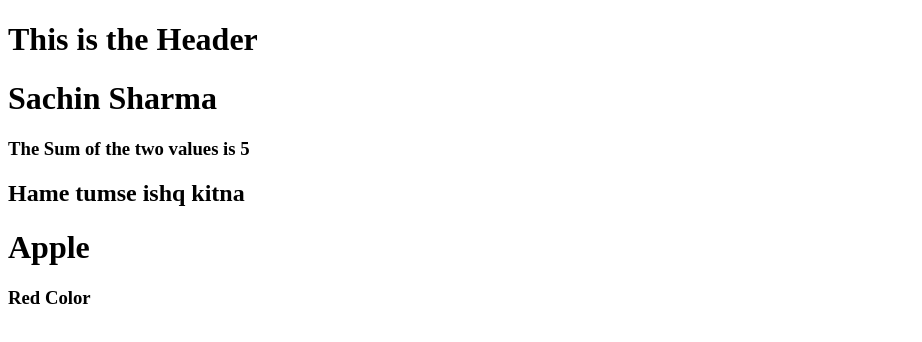
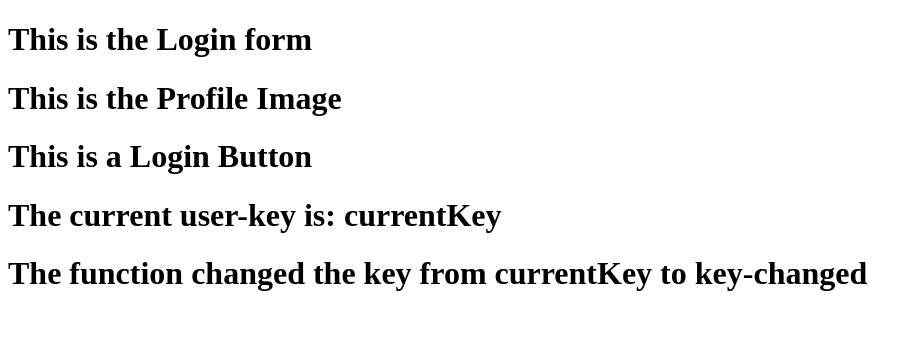
Before and after one commit to DeepCosmos532528am/learn-React, a React (Vite) app: page / in a window 1280 px wide. Shown: the top 342 px of the page, without its empty margins (0-922 px from the left). Built offline with nearby package versions, Linux system fonts and the light colour scheme.

Commit message:
add: importing and exporting components, types.

```diff
--- a/src/App.jsx
+++ b/src/App.jsx
@@ -1,45 +1,20 @@
-import Header from './Header.jsx'
+import Login from './UserComponents.jsx' //This is how the
+import { ProfileImage } from './UserComponents.jsx'; //This is how the named exports are imported, just wrap in curl braces
+import { LoginButton } from './UserComponents.jsx'
+//This is how the named exports are imported, just wrap in curl braces. Rest all is same
 
-//In react everything is Component in terms of builduing UI in React
+// can all use the inline importing as: import Login, {ProfileImage, LoginButton} from './UserComponents.jsx'
 
-function App() { //here it is a sample component and for components naming convention needed to be the
-  // first letter capital()(Pascal Naming Convention) to diffrentiate it from the function in JS. So app() for components is not allowed for sure here ;)
+import {userKey, changeUserKey} from './UserComponents.jsx'
 
- let addOfTwo = sum(2,3);
-
-  return (
-    <div>{/* this is not the html its JSX */}
-      <Header /> {/* //This is How the Component can be called.*/}
-      <h1>Sachin Sharma</h1>
-       <h3>The Sum of the two values is {addOfTwo}</h3>
-      <h2>Hame tumse ishq kitna</h2>
-
-      <Fruit />
-      <Color />
-    </div>
-
-
-  )
-}
-
-function sum(a, b){ //This is not the component ;). This is the function.
-  return a+b;
-}
-
-function Fruit() { //sample component 2
-  return (
-    <div>
-      <h1>Apple</h1>
-    </div>
-  )
-}
-
-function Color() {  //sample component 3
-  return (
-    <div>
-      <h3>Red Color</h3>
-    </div>
-  )
+function App() {
+  return (<div>
+    <Login />
+    <ProfileImage />
+    <LoginButton />
+    <h1>The current user-key is: {userKey}</h1>
+    <h1>The function changed the key from {userKey} to {changeUserKey()}  </h1>
+  </div>)
 }
 
 export default App;
--- a/src/Header.jsx
+++ /dev/null
@@ -1,6 +0,0 @@
-function Header()
-{
-    return <h1>This is the Header</h1>
-}
-
-export default Header
--- /dev/null
+++ b/src/UserComponents.jsx
@@ -0,0 +1,75 @@
+// Here we will see Why need to import and export Components
+//Make new file for components (UserComponents.jsx created)
+//Export Component- (i)Default export (ii)Named export (iii)Multiple export
+//Import Component- (i)Default import (ii)Named import (iii)Multiple import
+
+
+function Login() {
+    return (<div>
+        <h1>This is the Login form </h1>
+    </div>)
+}
+export default Login //This is the Default export,This is the main component of any file, it can only be one in one .jsx
+
+
+export function ProfileImage() { //here export keyword shows, these are not the default component and are named export
+    return (<div>
+        <h1>This is the Profile Image</h1>
+    </div>)
+}
+
+export function LoginButton() { //here export keyword shows, these are not the default component and are named export
+    return (<div>
+        <h1>This is a Login Button</h1>
+    </div>)
+}
+
+//Look we can export the simple variable or function as well via named export...
+
+export const userKey = "currentKey "
+
+export function changeUserKey(userKey) {
+    return userKey = "key-changed"
+}
+
+//Accha wese pata/yaad h na ki, ye humne html nahi JSX likha h!😅
+
+// ==================== ADDITIONAL NOTES ====================
+
+// 1. **When to Use Default vs Named Exports:**
+//    - **Default Export** is typically used when you are exporting one thing (e.g., a single component, function, or class).
+//      - Example: export default MyComponent;
+//    - **Named Export** is used when you want to export multiple items from the same file, and you need to reference them by their names.
+//      - Example: export { MyComponent, AnotherComponent };
+
+// 2. **Import Aliases:**
+//    - You can **rename imports** using `as` for better clarity or avoid naming conflicts.
+//      - Example: import { ProfileImage as UserImage } from './UserComponents.jsx';
+//    - This allows you to avoid conflicts between imports with the same name.
+
+import { ProfileImage as UserImage } from './UserComponents.jsx';  // Renaming import
+
+// 3. **Importing Styles** (Common in React):
+//    - You can import **CSS files** or **CSS Modules** to style your components.
+//    - Example (CSS file): import './App.css';
+//    - Example (CSS Modules): import styles from './App.module.css';
+
+// 4. **Exporting from Index.js** (Common practice in larger projects):
+//    - You can simplify imports by exporting components from an `index.js` file in the `components` folder.
+//      - Example in `components/index.js`: export { default as Login } from './Login';
+//      - This allows importing components like: `import { Login } from './components';`
+
+// 5. **Exporting Named Function vs Anonymous Function**:
+//    - You can export **named functions** or **anonymous functions** directly.
+//    - Named export example: export function changeUserKey() { ... }
+//    - Anonymous export example: export default function() { ... }
+
+// 6. **Common Import Mistakes:**
+//    - Forgetting curly braces when importing named exports: `import { Component } from './file'`
+//    - Using the wrong file extension or path (always ensure `.jsx` or `.js` is correct based on your setup).
+//    - Mixing default and named imports incorrectly:
+//      - Correct: `import Login, { ProfileImage } from './UserComponents.jsx';`
+//      - Incorrect: `import { Login, ProfileImage } from './UserComponents.jsx';`
+//      - The default export must be imported without curly braces.
+
+// ==================== ADDITIONAL EXAMPLE ====================
```
Also changed, not shown: 1 other file (tests, documents, lock files or other folders).
